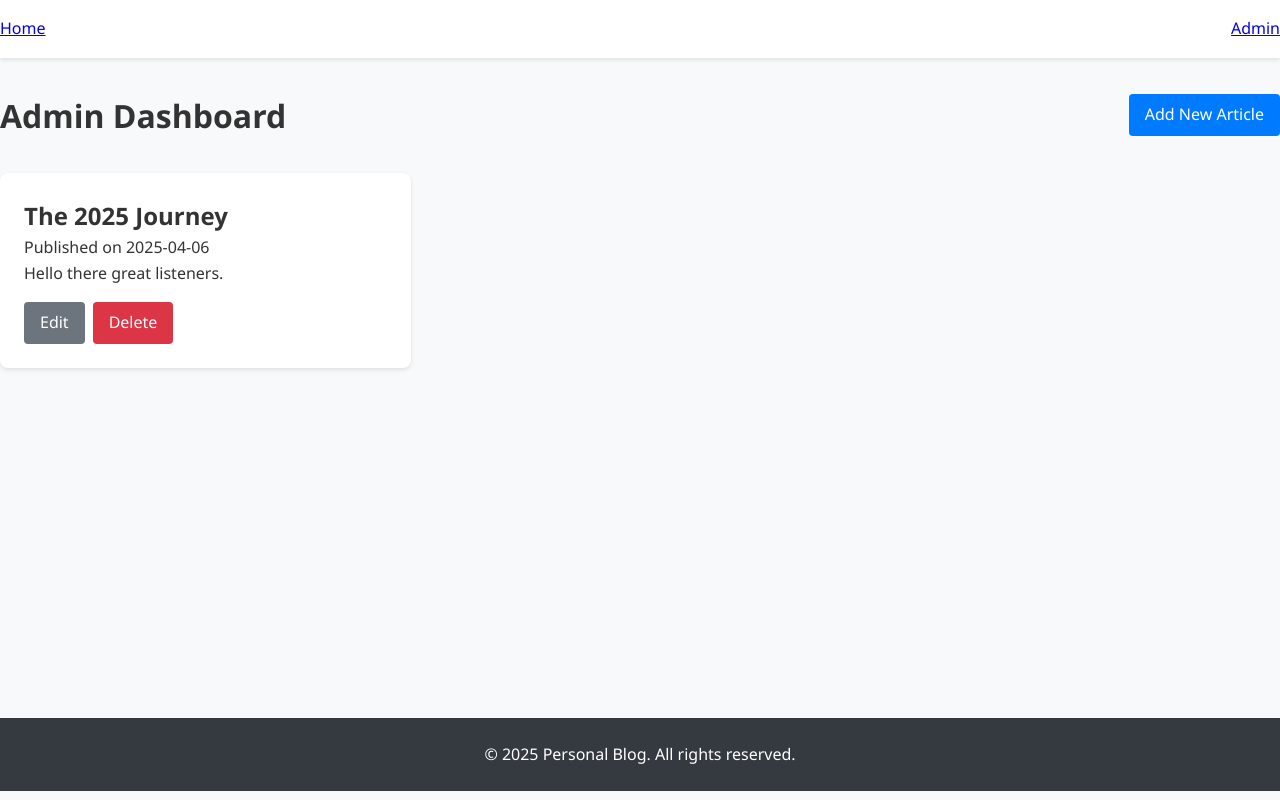
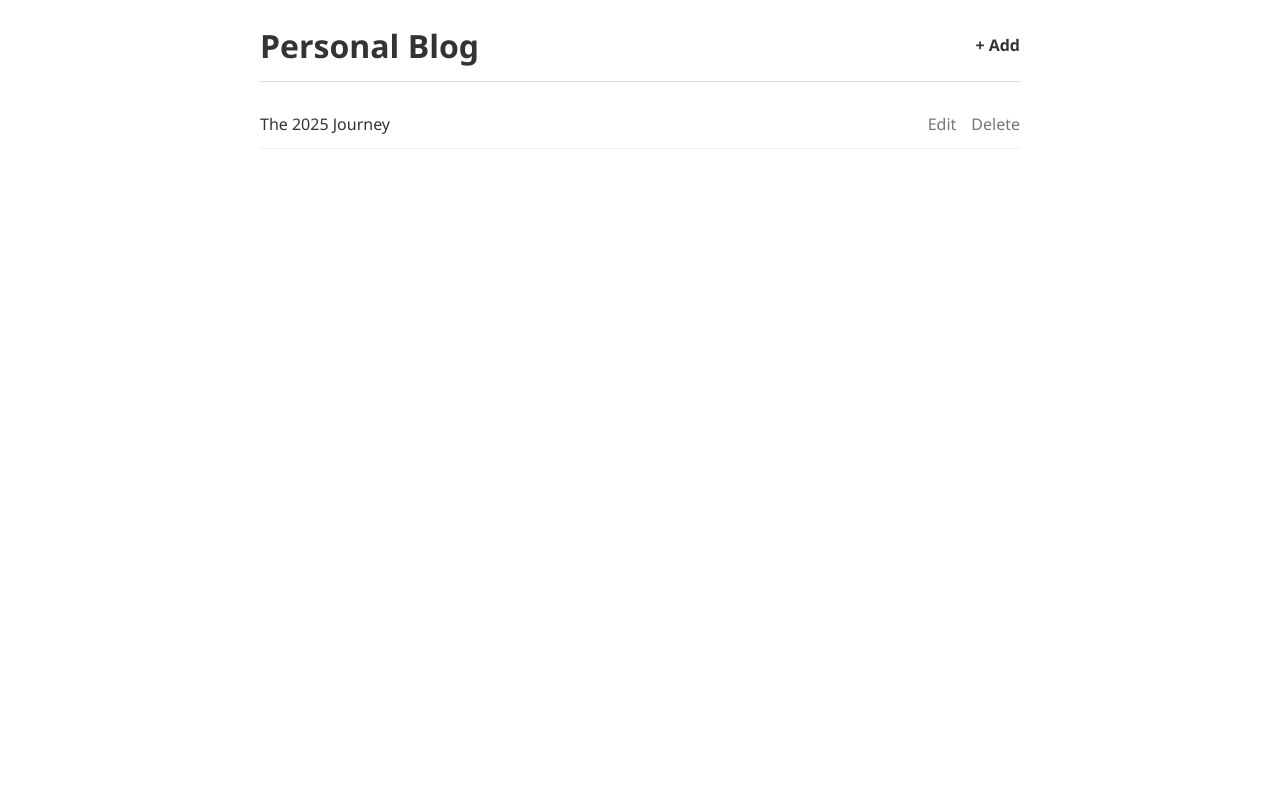
Before and after one commit to geraldsadya/personal_blog, a Flask app: page /admin in a window 1280 px wide. Run offline with Flask 3, Linux system fonts and the light colour scheme; the visitor is signed in with stand-in values (Sample User, id 1).

Commit message:
Update UI to match minimalist mockup design

```diff
--- a/static/style.css
+++ b/static/style.css
@@ -9,71 +9,169 @@ body {
     font-family: 'Segoe UI', Tahoma, Geneva, Verdana, sans-serif;
     line-height: 1.6;
     color: #333;
-    background-color: #f8f9fa;
+    background-color: #fff;
 }
 
 .container {
     width: 90%;
-    max-width: 1200px;
+    max-width: 800px;
     margin: 0 auto;
-    padding: 0 15px;
-}
-
-/* Header */
-header {
-    background-color: #fff;
-    box-shadow: 0 2px 4px rgba(0, 0, 0, 0.1);
-    padding: 1rem 0;
-}
-
-nav {
-    display: flex;
-    justify-content: space-between;
-    align-items: center;
-}
-
-.logo {
-    font-size: 1.5rem;
-    font-weight: bold;
-    color: #333;
-    text-decoration: none;
-}
-
-.nav-links a {
-    margin-left: 1.5rem;
-    color: #555;
-    text-decoration: none;
-}
-
-.nav-links a:hover {
-    color: #007bff;
+    padding: 20px;
 }
 
 /* Main content */
 main {
-    padding: 2rem 0;
-    min-height: calc(100vh - 140px);
+    padding: 20px 0;
+    min-height: calc(100vh - 60px);
 }
 
-.page-header {
-    text-align: center;
-    margin-bottom: 2rem;
+/* Home page */
+.home-page h1 {
+    font-size: 24px;
+    margin-bottom: 20px;
+    padding-bottom: 10px;
+    border-bottom: 1px solid #ddd;
 }
 
-.page-header h1 {
-    font-size: 2.5rem;
-    margin-bottom: 0.5rem;
+.articles-list {
+    list-style: none;
+}
+
+.article-item {
+    display: flex;
+    justify-content: space-between;
+    padding: 10px 0;
+    border-bottom: 1px solid #eee;
+}
+
+.article-title a {
+    text-decoration: none;
+    color: #333;
+    font-weight: 500;
+}
+
+.article-title a:hover {
+    text-decoration: underline;
+}
+
+.article-date {
+    color: #777;
+}
+
+/* Article page */
+.article-page {
+    padding: 20px 0;
+}
+
+.article-page h1 {
+    font-size: 24px;
+    margin-bottom: 10px;
+}
+
+.article-page .article-date {
+    color: #777;
+    margin-bottom: 20px;
+    display: block;
+}
+
+.article-content {
+    line-height: 1.8;
+}
+
+.article-content p {
+    margin-bottom: 15px;
+}
+
+/* Admin styles */
+.admin-header {
+    display: flex;
+    justify-content: space-between;
+    align-items: center;
+    margin-bottom: 20px;
+    padding-bottom: 10px;
+    border-bottom: 1px solid #ddd;
+}
+
+.add-button {
+    text-decoration: none;
+    color: #333;
+    font-weight: bold;
+}
+
+.admin-article-item {
+    display: flex;
+    justify-content: space-between;
+    padding: 10px 0;
+    border-bottom: 1px solid #eee;
+}
+
+.article-actions {
+    display: flex;
+    gap: 15px;
+}
+
+.action-link {
+    text-decoration: none;
+    color: #777;
+}
+
+.action-link:hover {
+    text-decoration: underline;
+}
+
+/* Forms */
+.article-form h1 {
+    font-size: 24px;
+    margin-bottom: 20px;
+    padding-bottom: 10px;
+    border-bottom: 1px solid #ddd;
+}
+
+.form-group {
+    margin-bottom: 15px;
+}
+
+.form-group label {
+    display: block;
+    margin-bottom: 5px;
+    font-weight: 500;
+}
+
+.form-group input, .form-group textarea {
+    width: 100%;
+    padding: 8px;
+    border: 1px solid #ddd;
+    border-radius: 4px;
+    font-family: inherit;
+    font-size: 14px;
+}
+
+.form-group textarea {
+    min-height: 200px;
+}
+
+.update-button, .publish-button {
+    padding: 8px 16px;
+    background-color: #f8f9fa;
+    border: 1px solid #ddd;
+    border-radius: 4px;
+    cursor: pointer;
+    font-weight: 500;
+}
+
+.update-button:hover, .publish-button:hover {
+    background-color: #e9ecef;
 }
 
 /* Flash messages */
 .flash-messages {
-    margin-bottom: 1.5rem;
+    margin-bottom: 20px;
 }
 
 .flash-message {
-    padding: 0.75rem 1rem;
+    padding: 10px;
     border-radius: 4px;
-    margin-bottom: 0.5rem;
+    margin-bottom: 10px;
 }
 
 .flash-message.success {
@@ -86,209 +184,29 @@ main {
     color: #721c24;
 }
 
-.flash-message.info {
-    background-color: #d1ecf1;
-    color: #0c5460;
+/* Login form */
+.login-form {
+    max-width: 400px;
+    margin: 40px auto;
+    padding: 20px;
+    border: 1px solid #ddd;
+    border-radius: 4px;
 }
 
-/* Articles grid */
-.articles-grid {
-    display: grid;
-    grid-template-columns: repeat(auto-fill, minmax(300px, 1fr));
-    gap: 2rem;
-}
-
-.article-card {
-    background-color: #fff;
-    border-radius: 8px;
-    box-shadow: 0 2px 4px rgba(0, 0, 0, 0.1);
-    padding: 1.5rem;
-    transition: transform 0.2s;
-}
-
-.article-card:hover {
-    transform: translateY(-5px);
-}
-
-.article-card h2 {
-    margin-bottom: 0.5rem;
-    font-size: 1.5rem;
-}
-
-.article-card .date {
-    color: #6c757d;
-    font-size: 0.9rem;
-    margin-bottom: 1rem;
-}
-
-.article-card .excerpt {
-    margin-bottom: 1.5rem;
-}
-
-.read-more {
-    display: inline-block;
-    color: #007bff;
-    text-decoration: none;
-    font-weight: 500;
-}
-
-.read-more:hover {
-    text-decoration: underline;
-}
-
-/* Article page */
-.article-page {
-    max-width: 800px;
-    margin: 0 auto;
-}
-
-.back-link {
-    display: inline-block;
-    margin-bottom: 2rem;
-    color: #6c757d;
-    text-decoration: none;
-}
-
-.back-link:hover {
-    color: #007bff;
-}
-
-.article-page h1 {
-    font-size: 2.5rem;
-    margin-bottom: 0.5rem;
-}
-
-.article-page .date {
-    color: #6c757d;
-    margin-bottom: 2rem;
-}
-
-.article-content {
-    line-height: 1.8;
-}
-
-.article-content p {
-    margin-bottom: 1.5rem;
-}
-
-/* Admin styles */
-.admin-header {
-    display: flex;
-    justify-content: space-between;
-    align-items: center;
-    margin-bottom: 2rem;
-}
-
-.admin-articles {
-    display: grid;
-    grid-template-columns: repeat(auto-fill, minmax(400px, 1fr));
-    gap: 1.5rem;
-}
-
-.admin-article-card {
-    background-color: #fff;
-    border-radius: 8px;
-    box-shadow: 0 2px 4px rgba(0, 0, 0, 0.1);
-    padding: 1.5rem;
-}
-
-.admin-article-card .actions {
-    display: flex;
-    gap: 0.5rem;
-    margin-top: 1rem;
-}
-
-/* Forms */
-.login-form, .article-form {
-    max-width: 600px;
-    margin: 0 auto;
-    background-color: #fff;
-    padding: 2rem;
-    border-radius: 8px;
-    box-shadow: 0 2px 4px rgba(0, 0, 0, 0.1);
-}
-
-.form-group {
-    margin-bottom: 1.5rem;
-}
-
-.form-group label {
-    display: block;
-    margin-bottom: 0.5rem;
-    font-weight: 500;
-}
-
-.form-group input, .form-group textarea {
-    width: 100%;
-    padding: 0.75rem;
-    border: 1px solid #ced4da;
-    border-radius: 4px;
-    font-family: inherit;
-    font-size: 1rem;
-}
-
-.form-actions {
-    display: flex;
-    gap: 1rem;
-}
-
-/* Buttons */
-.btn {
-    display: inline-block;
-    padding: 0.5rem 1rem;
-    border-radius: 4px;
-    text-decoration: none;
-    font-weight: 500;
-    cursor: pointer;
-    border: none;
-    font-size: 1rem;
-    transition: background-color 0.2s;
-}
-
-.btn.primary {
-    background-color: #007bff;
-    color: #fff;
-}
-
-.btn.primary:hover {
-    background-color: #0069d9;
-}
-
-.btn.secondary {
-    background-color: #6c757d;
-    color: #fff;
-}
-
-.btn.secondary:hover {
-    background-color: #5a6268;
-}
-
-.btn.danger {
-    background-color: #dc3545;
-    color: #fff;
-}
-
-.btn.danger:hover {
-    background-color: #c82333;
-}
-
-/* Footer */
-footer {
-    background-color: #343a40;
-    color: #fff;
-    padding: 1.5rem 0;
-    text-align: center;
+.login-form h1 {
+    font-size: 24px;
+    margin-bottom: 20px;
 }
 
 /* Responsive */
 @media (max-width: 768px) {
+    .container {
+        width: 95%;
+    }
+
     .admin-header {
         flex-direction: column;
         align-items: flex-start;
-        gap: 1rem;
-    }
-
-    .admin-articles {
-        grid-template-columns: 1fr;
+        gap: 10px;
     }
 }
--- a/templates/admin/dashboard.html
+++ b/templates/admin/dashboard.html
@@ -5,22 +5,18 @@
 {% block content %}
 <div class="admin-dashboard">
     <div class="admin-header">
-        <h1>Admin Dashboard</h1>
-        <a href="{{ url_for('add_article') }}" class="btn primary">Add New Article</a>
+        <h1>Personal Blog</h1>
+        <a href="{{ url_for('add_article') }}" class="add-button">+ Add</a>
     </div>
 
     <div class="admin-articles">
         {% if articles %}
             {% for article in articles %}
-                <div class="admin-article-card">
-                    <h2>{{ article.title }}</h2>
-                    <p class="date">Published on {{ article.date }}</p>
-                    <div class="article-excerpt">
-                        {{ article.content[:200] }}{% if article.content|length > 200 %}...{% endif %}
-                    </div>
-                    <div class="actions">
-                        <a href="{{ url_for('edit_article', article_id=article.id) }}" class="btn secondary">Edit</a>
-                        <a href="{{ url_for('delete_article_route', article_id=article.id) }}" class="btn danger" onclick="return confirm('Are you sure you want to delete this article?')">Delete</a>
+                <div class="admin-article-item">
+                    <span class="article-title">{{ article.title }}</span>
+                    <div class="article-actions">
+                        <a href="{{ url_for('edit_article', article_id=article.id) }}" class="action-link">Edit</a>
+                        <a href="{{ url_for('delete_article_route', article_id=article.id) }}" class="action-link" onclick="return confirm('Are you sure you want to delete this article?')">Delete</a>
                     </div>
                 </div>
             {% endfor %}
--- a/templates/admin/login.html
+++ b/templates/admin/login.html
@@ -17,7 +17,7 @@
             <input type="password" id="password" name="password" required>
         </div>
 
-        <button type="submit" class="btn primary">Login</button>
+        <button type="submit" class="update-button">Login</button>
     </form>
 </div>
 {% endblock %}
--- a/templates/base.html
+++ b/templates/base.html
@@ -7,27 +7,18 @@
     <link rel="stylesheet" href="{{ url_for('static', filename='style.css') }}">
 </head>
 <body>
-    <header>
-        <nav>
-            <a href="{{ url_for('home') }}">Home</a>
-            <a href="{{ url_for('admin_dashboard') }}">Admin</a>
-        </nav>
-    </header>
-
-    <main>
+    <div class="container">
         {% with messages = get_flashed_messages(with_categories=true) %}
             {% if messages %}
-                {% for category, message in messages %}
-                    <div class="alert alert-{{ category }}">{{ message }}</div>
-                {% endfor %}
+                <div class="flash-messages">
+                    {% for category, message in messages %}
+                        <div class="flash-message {{ category }}">{{ message }}</div>
+                    {% endfor %}
+                </div>
             {% endif %}
         {% endwith %}
 
         {% block content %}{% endblock %}
-    </main>
-
-    <footer>
-        <p>&copy; {{ now.year }} Personal Blog. All rights reserved.</p>
-    </footer>
+    </div>
 </body>
 </html>
```
Also changed, not shown: templates/admin/add.html (+9 -10 lines), templates/admin/edit.html (+9 -10 lines), templates/article.html (+5 -9 lines), templates/home.html (+5 -8 lines).
